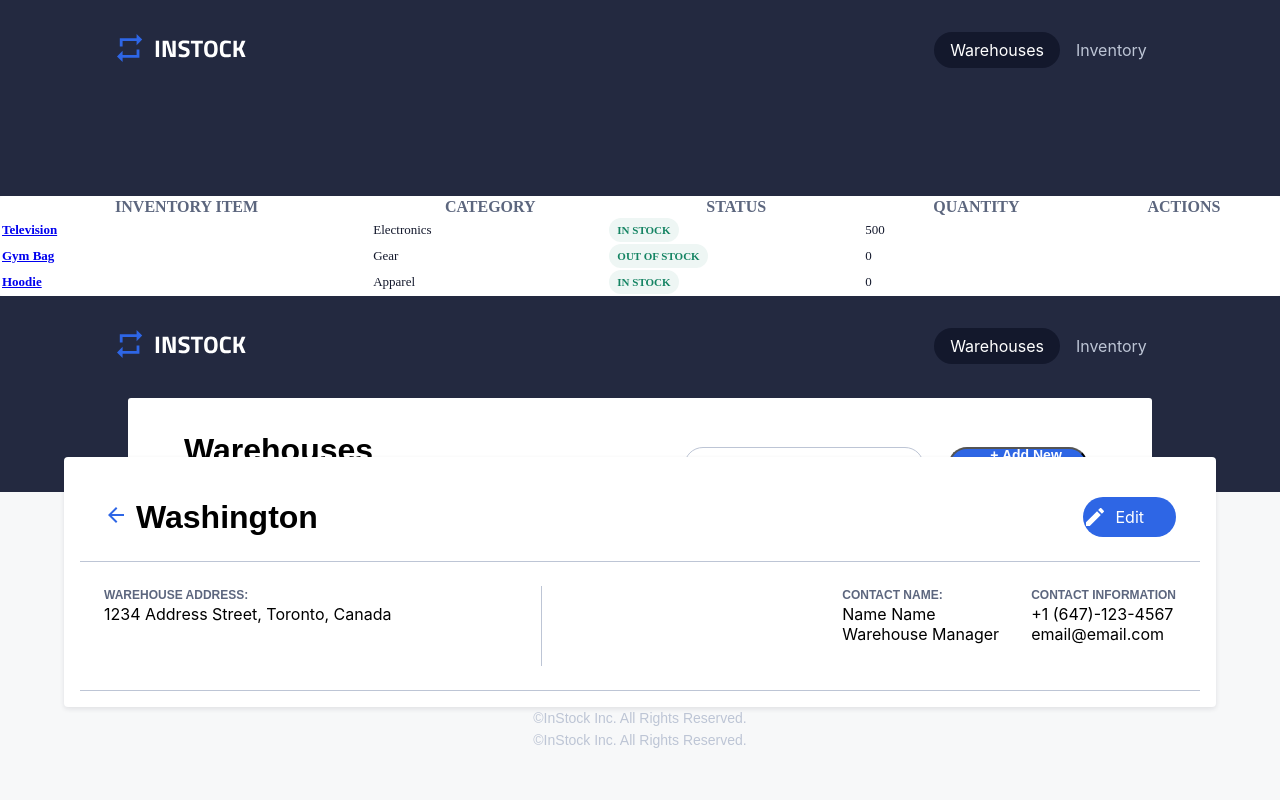
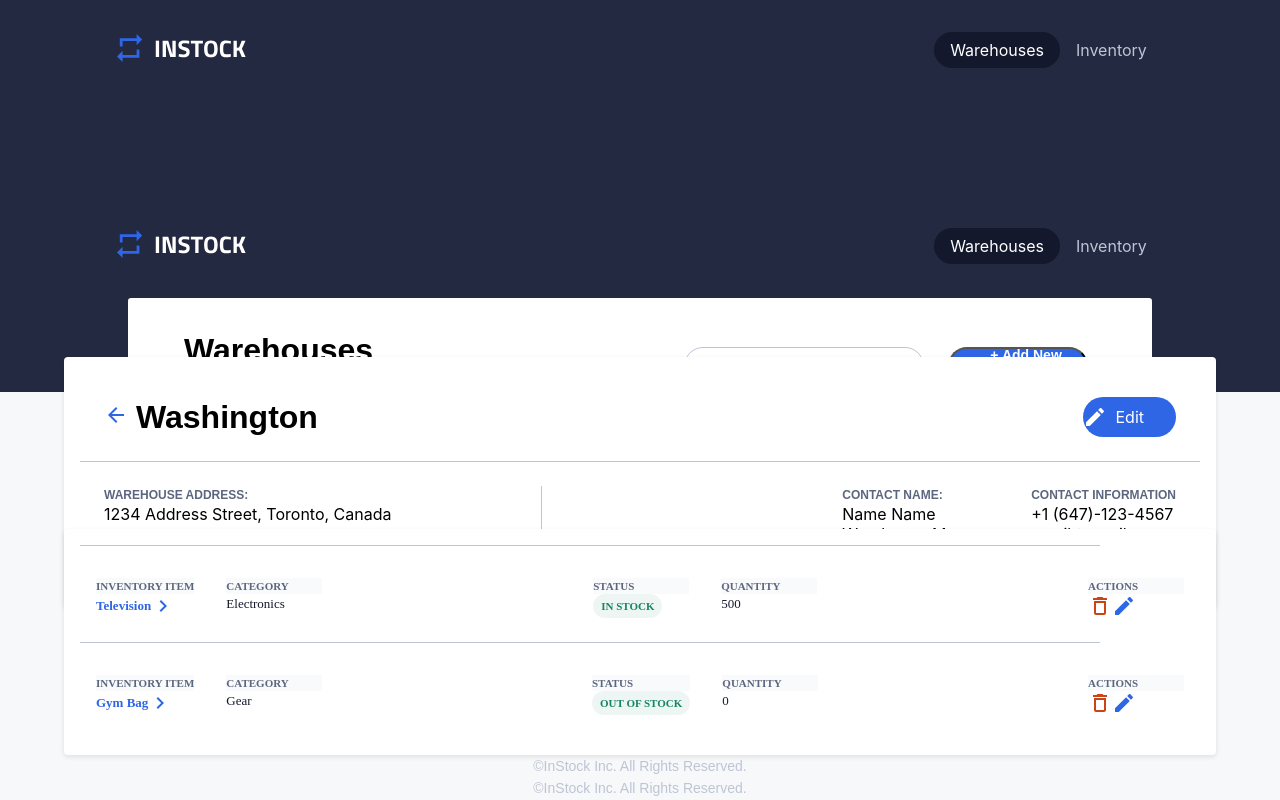
Before and after one commit to quindipc/InStock-Client, a React (Create React App) app: page / in a window 1280 px wide. Built offline with nearby package versions, Linux system fonts and the light colour scheme; no server answers.

Commit message:
stylin for feature 11

```diff
--- a/src/App.js
+++ b/src/App.js
@@ -6,14 +6,13 @@ import './App.scss';
 import WarehousePage from './pages/warehousePage';
 import InventoryPage from './pages/inventoryPage';
 import Header from './components/Header/Header';
-import Inventory from './components/Inventory/Inventory'
 
 
 function App() {
   return (
    <BrowserRouter>
    <Header />
-   <Inventory />
+
     <Routes>
 
       <Route path="/" element={<WarehousePage />}/>
--- a/src/components/Inventory/Inventory.jsx
+++ /dev/null
@@ -1,53 +0,0 @@
-import React, { useEffect, useState } from 'react';
-import { Link } from 'react-router-dom';
-import '../Inventory/Inventory.scss'
-
-
-export default function Inventory() {
-
-
-  const [inventoryItems, setInventoryItems] = useState([
-
-    { id: 1, name: 'Television', category: 'Electronics', status: 'IN STOCK', quantity: 500 },
-    { id: 2, name: 'Gym Bag', category: 'Gear', status: 'OUT OF STOCK', quantity: 0 },
-    { id: 3, name: 'Hoodie', category: 'Apparel', status: 'IN STOCK', quantity: 0 },
-
-  ]);
-
-  useEffect(() => {
-    fetch('http://localhost:8080/api/inventories')
-      .then((response) => response.json())
-      .then((data) => setInventoryItems(data))
-      .catch((error) => console.log(error));
-  }, []);
-
-
-  return (
-    <div>
-      <table className="inventory__table">
-        <thead>
-          <tr>
-            <th className="inventory__table--header">INVENTORY ITEM</th>
-            <th className="inventory__table--header">CATEGORY</th>
-            <th className="inventory__table--header">STATUS</th>
-            <th className="inventory__table--header">QUANTITY</th>
-            <th className="inventory__table--header">ACTIONS</th>
-          </tr>
-        </thead>
-        <tbody>
-          {inventoryItems.map((item) => (
-            <tr key={item.id} className="table__row">
-              <td className="table__row--name">
-                <Link to={`/item/${item.id}`}>{item.name}</Link></td>
-              <td className="table__row--category">{item.category} </td>
-              <td className="table__row--status">{item.status} </td>
-              <td className="table__row--quantity">{item.quantity} </td>
-
-            </tr>
-          ))}
-        </tbody>
-      </table>
-    </div>
-
-  );
-}
--- a/src/components/Inventory/Inventory.scss
+++ /dev/null
@@ -1,81 +0,0 @@
-@import '../../styles/partials/mixins';
-
-.inventory__table {
-
-    border-radius: 0.1875rem;
-    background: var(--white, #FFF);
-    width: 100%;
-
-
-
-
-    @include desktop {
-
-
-    }
-
-
-
-    &--header {
-
-        color: var(--slate, #5C667E);
-        font-family: Titillium Web;
-
-
-    }
-
-}
-
-.table__row {
-
-
-    &--name {
-        color: var(--instock-indigo, #2E66E5);
-
-        font-family: Titillium Web;
-        font-size: 0.8125rem;
-        font-style: normal;
-        font-weight: 600;
-        line-height: 1.25rem;
-    }
-
-
-    &--category {
-
-        color: var(--instock-black, #13182C);
-        font-family: Titillium Web;
-        font-size: 0.8125rem;
-        font-style: normal;
-        font-weight: 400;
-        line-height: 1.25rem;
-
-    }
-
-    &--status {
-
-        display: inline-flex;
-        color: var(--green, #158463);
-        padding: 0.25rem 0.5rem;
-        align-items: center;
-        font-family: Titillium Web;
-        font-size: 0.6875rem;
-        font-style: normal;
-        font-weight: 600;
-        line-height: 1rem;
-        text-transform: uppercase;
-        border-radius: 1.25rem;
-        background: rgba(21, 132, 99, 0.07);
-
-    }
-
-    &--quantity {
-        color: var(--instock-black, #13182C);
-        font-family: Titillium Web;
-        font-size: 0.8125rem;
-        font-style: normal;
-        font-weight: 400;
-        line-height: 1.25rem;
-
-    }
-
-}
--- /dev/null
+++ b/src/components/WarehouseDetails/Inventory.jsx
@@ -0,0 +1,69 @@
+import React, { useEffect, useState } from 'react';
+import { Link } from 'react-router-dom';
+import "./Inventory.scss";
+import delete_icon from "../../assets/Icons/delete_outline-24px.svg";
+import edit_icon from "../../assets/Icons/edit-24px.svg";
+import chevron_right from "../../assets/Icons/chevron_right-24px.svg";
+
+
+export default function Inventory() {
+  const [inventoryItems, setInventoryItems] = useState([
+    { id: 1, name: 'Television', category: 'Electronics', status: 'IN STOCK', quantity: 500 },
+    { id: 2, name: 'Gym Bag', category: 'Gear', status: 'OUT OF STOCK', quantity: 0 },
+    // { id: 3, name: 'Hoodie', category: 'Apparel', status: 'IN STOCK', quantity: 0 },
+  ]);
+
+  useEffect(() => {
+    fetch('http://localhost:8080/api/inventories')
+      .then((response) => response.json())
+      .then((data) => setInventoryItems(data))
+      .catch((error) => console.log(error));
+  }, []);
+
+  return (
+    <div>
+      {inventoryItems.map((item) => (
+        <div key={item.id} className="inventory__group">
+          <h4 className="inventory__line"></h4>
+          <div className="table__mastersection">
+            <div className="table__divsection">
+              <div className="table__section">
+                <div className="table__header">Inventory Item</div>
+                <button className="table__row--name">{item.name}
+                <img src={chevron_right} />
+                </button>
+              </div>
+              <div className="table__section">
+                <div className="table__header">Category</div>
+                <div className="table__row--category">{item.category}</div>
+              </div>
+            </div>
+            <div className="table__divsection">
+              <div className="table__section">
+                <div className="table__header">Status</div>
+                <div className="table__row--status">{item.status}</div>
+              </div>
+              <div className="table__section">
+                <div className="table__header">Quantity</div>
+                <div className="table__row--qty">{item.quantity}</div>
+              </div>
+            </div>
+            <div className="table__divsection--actions">
+              <div className="table__section">
+                <div className="table__header">Actions</div>
+                <img src={delete_icon} />
+                <img src={edit_icon} />
+              </div>
+            </div>
+            </div>
+          <div className="table__mastersection--icons">
+            <div className="table__divsection--rows">
+              <img src={delete_icon} />
+              <img src={edit_icon} />
+            </div>
+          </div>
+        </div>
+      ))}
+    </div>
+  );
+}
--- /dev/null
+++ b/src/components/WarehouseDetails/Inventory.scss
@@ -0,0 +1,194 @@
+@use "../../styles/partials/font" as *;
+@use "../../styles/partials/global" as *;
+@use "../../styles/partials/mixins" as *;
+@use "../../styles/partials/variables" as *;
+
+
+.inventory__line{
+
+    width: 21.4375rem;
+    height: 0.0625rem;
+    flex-shrink: 0;
+    background: var(--cloud, #BDC5D5);
+
+    @include tablet {
+
+        width: 44rem;
+        height: 0.0625rem;
+        flex-shrink: 0;
+
+    }
+
+    @include desktop {
+
+        width: 63.75rem;
+        height: 0.0625rem;
+        flex-shrink: 0;
+
+    }
+
+
+}
+
+.table__mastersection{
+
+    display:flex;
+    flex-direction: row;
+    justify-content: space-between;
+
+    &--icons {
+
+    justify-content: end;
+    padding-left: 1.5rem;
+    padding-right: 1.5rem;
+    margin-bottom: 1rem;
+
+    @include tablet {
+
+        display:none;
+
+    }
+
+    }
+
+}
+
+.table__divsection{
+
+display: flex;
+flex-direction: column;
+
+@include tablet {
+
+    flex-direction: row;
+}
+
+&--rows{
+    display: flex;
+    flex-direction:row;
+    justify-content:space-between
+
+
+}
+
+&--actions{
+
+    @include mobile {
+
+        display: none;
+    }
+
+    @include tablet {
+
+        display: flex;
+    }
+}
+
+}
+
+.inventory__group{
+
+
+    justify-content:left;
+}
+
+.table__section{
+
+   padding-top: 1rem;
+   height: 4rem;
+   margin: 1rem;
+   min-width: 6rem;
+}
+
+
+.table__header{
+
+    color: var(--slate, #5C667E);
+
+
+    font-family: Titillium Web;
+    font-size: 0.6875rem;
+    font-style: normal;
+    font-weight: 600;
+    line-height: 1rem;
+    text-transform: uppercase;
+
+    @include tablet {
+
+        background: rgba(247, 248, 249, 0.70);
+
+    }
+
+
+}
+
+
+
+.table__row{
+
+
+    &--name{
+
+        color: var(--instock-indigo, #2E66E5);
+
+        /* M H3 */
+        font-family: Titillium Web;
+        font-size: 0.8125rem;
+        font-style: normal;
+        font-weight: 600;
+        line-height: 1.25rem; /* 153.846% */
+        background-color: white;
+        border: none;
+        display: flex;
+        align-items: center;
+
+
+
+    }
+
+    &--category{
+        color: var(--instock-black, #13182C);
+
+        /* M P2 */
+        font-family: Titillium Web;
+        font-size: 0.8125rem;
+        font-style: normal;
+        font-weight: 400;
+        line-height: 1.25rem; /* 153.846% */
+
+    }
+
+    &--status{
+
+        display: inline-flex;
+        padding: 0.25rem 0.5rem;
+        align-items: center;
+        border-radius: 1.25rem;
+        background: rgba(21, 132, 99, 0.07);
+        color: var(--green, #158463);
+
+        /* M H4 */
+        font-family: Titillium Web;
+        font-size: 0.6875rem;
+        font-style: normal;
+        font-weight: 600;
+        line-height: 1rem; /* 145.455% */
+        text-transform: uppercase;
+
+    }
+
+    &--qty{
+
+        color: var(--instock-black, #13182C);
+
+        /* M P2 */
+        font-family: Titillium Web;
+        font-size: 0.8125rem;
+        font-style: normal;
+        font-weight: 400;
+        line-height: 1.25rem; /* 153.846% */
+
+    }
+
+
+}
--- a/src/components/WarehouseDetails/WarehouseDetails.jsx
+++ b/src/components/WarehouseDetails/WarehouseDetails.jsx
@@ -1,4 +1,5 @@
 import "./WarehouseDetails.scss";
+import Inventory from './Inventory';
 
 // Dependancies
 import { Link } from "react-router-dom";
@@ -58,6 +59,7 @@ export default function WarehouseDetails() {
   // } = getWarehouseDetails;
 
   return (
+    <>
       <section className="whdetails">
         <div className="whdetails__container">
           <div className="whdetails__container-title">
@@ -110,5 +112,14 @@ export default function WarehouseDetails() {
           <hr className="whdetails__divider" />
         </div>
       </section>
+      <section className="whdetails">
+        <div className="whdetails__container">
+          <Inventory />
+        </div>
+      </section>
+    </>
+
+
+
   );
 }
--- a/src/pages/inventoryPage.jsx
+++ b/src/pages/inventoryPage.jsx
@@ -1,6 +1,8 @@
+
 function InventoryPage () {
     return (
         <h1>Inventory Page</h1>
+
     )
 }
 
```
Lines whose indentation alone changed are shown as unchanged.
